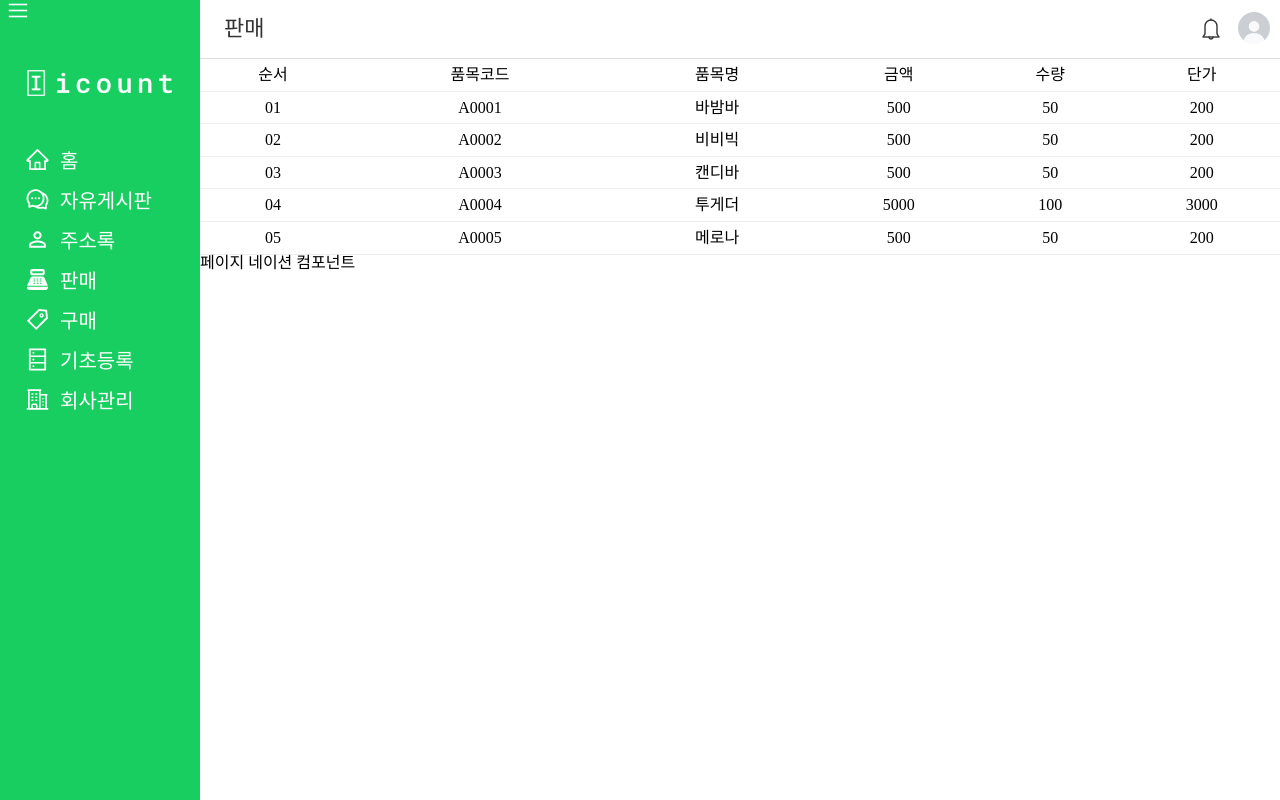
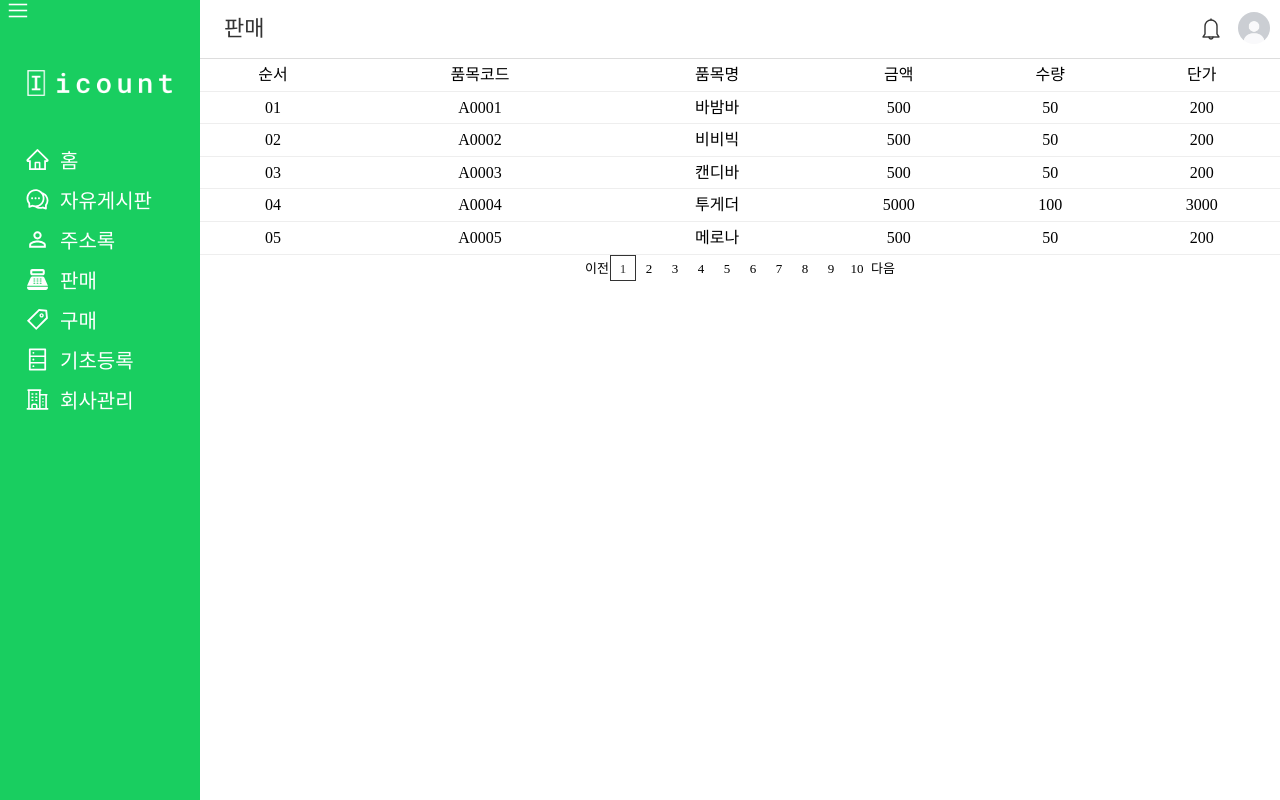
Before and after one commit to iiiicount/ICERP_FRONT, a React (Create React App) app: page /sale in a window 1280 px wide. Built offline with nearby package versions, Linux system fonts and the light colour scheme.

Commit message:
add : 페이지네이션 기본 형태 추가

```diff
--- /dev/null
+++ b/src/assets/scss/Pagenation.module.scss
@@ -0,0 +1,31 @@
+.pagenation {
+    width: 100%;
+    display: flex;
+    justify-content: center;
+
+    .pagenation_wrapper {
+        display: flex;
+        flex-direction: row;
+
+        li {
+            display: inline-block;
+            padding: 0;
+            height: 24px;
+            min-width: 24px;
+            font-size: 13px;
+            line-height: 25px;
+            vertical-align: top;
+            border: 1px solid #fff;
+            cursor: pointer;
+
+            div {
+                text-align: center;
+            }
+        }
+
+        .paginate_active {
+            color: #333;
+            border-color: #333;
+        }
+    }
+}
--- a/src/components/Pagenation/Pagenation.jsx
+++ b/src/components/Pagenation/Pagenation.jsx
@@ -1,5 +1,39 @@
+import styles from "../../assets/scss/Pagenation.module.scss";
+
 const Pagenation = ({ currentPage, numberOfPages, onClick }) => {
-    return <div>페이지 네이션 컴포넌트</div>;
+    const numberOfPageForSet = numberOfPages;
+    const startPage = 1; //페이지네이션 맨 앞에 있는 숫자
+    return (
+        <nav className={styles.pagenation}>
+            <ul className={styles.pagenation_wrapper}>
+                <li>
+                    <div className={styles.paginate_button}>이전</div>
+                </li>
+                {Array(numberOfPageForSet)
+                    .fill(startPage)
+                    .map((value, index) => value + index)
+                    .map((pageNumber) => {
+                        return (
+                            <li
+                                key={pageNumber}
+                                className={`${
+                                    currentPage === pageNumber
+                                        ? styles.paginate_active
+                                        : ""
+                                }`}
+                            >
+                                <div onClick={() => onClick(pageNumber)}>
+                                    {pageNumber}
+                                </div>
+                            </li>
+                        );
+                    })}
+                <li>
+                    <div className={styles.paginate_button}>다음</div>
+                </li>
+            </ul>
+        </nav>
+    );
 };
 
 export default Pagenation;
--- a/src/pages/SalePage.tsx
+++ b/src/pages/SalePage.tsx
@@ -1,4 +1,4 @@
-import React, { useState } from "react";
+import React, { useState, useEffect } from "react";
 import ContentTop from "../components/ContentTop";
 import EditModal from "../components/Modal/EditModal";
 import Pagenation from "../components/Pagenation/Pagenation";
@@ -58,11 +58,13 @@ const tableDataList = [
 
 const SalePage = () => {
     const [popUp, setPopUp] = useState<typeof columnName | null>(null);
-    const [currentPage, setCurrentPage] = useState(1);
-    const [numberOfPages, setNumberOfPages] = useState(0);
+    const [currentPage, setCurrentPage] = useState(1); //현재 페이지
+    const [numberOfPosts, setNumberOfPosts] = useState(10); //게시글 개수
+    const [numberOfPages, setNumberOfPages] = useState(10); //페이지 개수
 
-    const onClickPageButton = () => {
-        setCurrentPage(1);
+    const onClickPageButton = (page: number) => {
+        console.log("페이지네이션 클릭", page);
+        setCurrentPage(page);
     };
 
     return (
```
